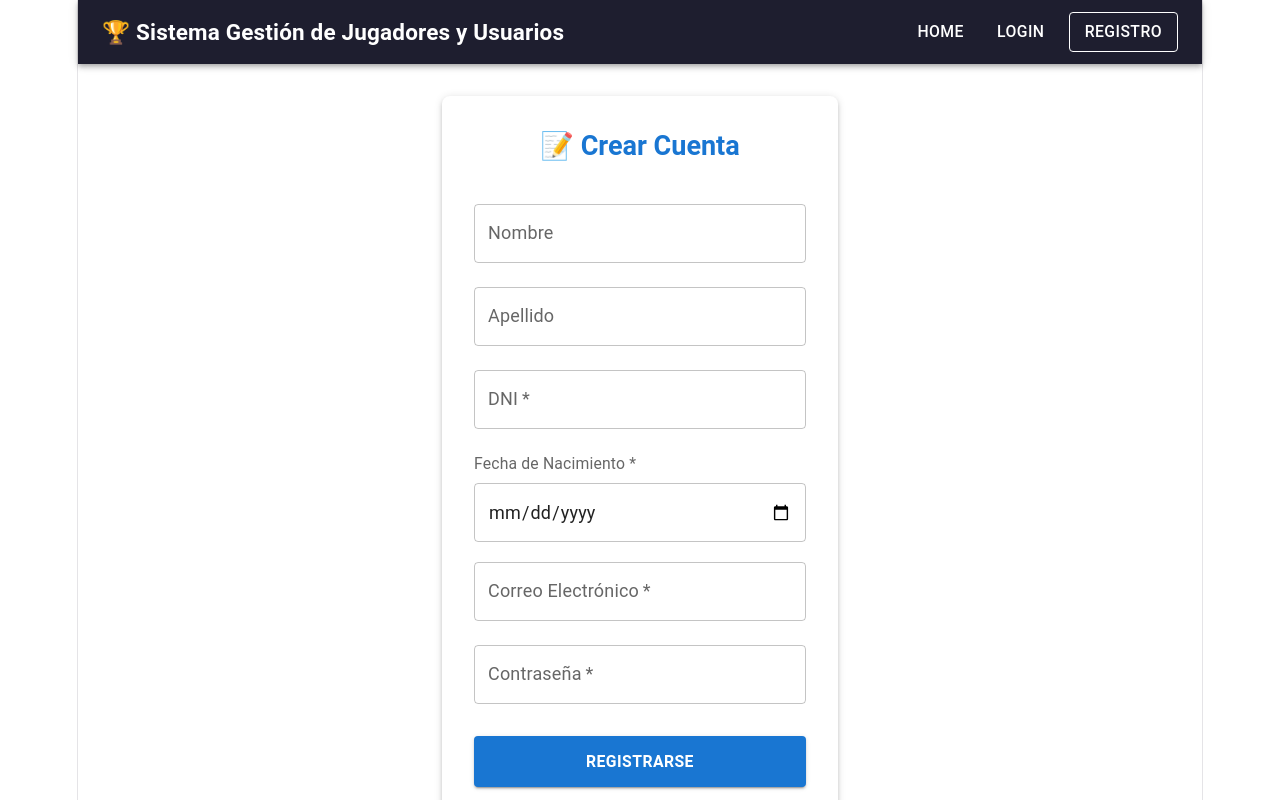
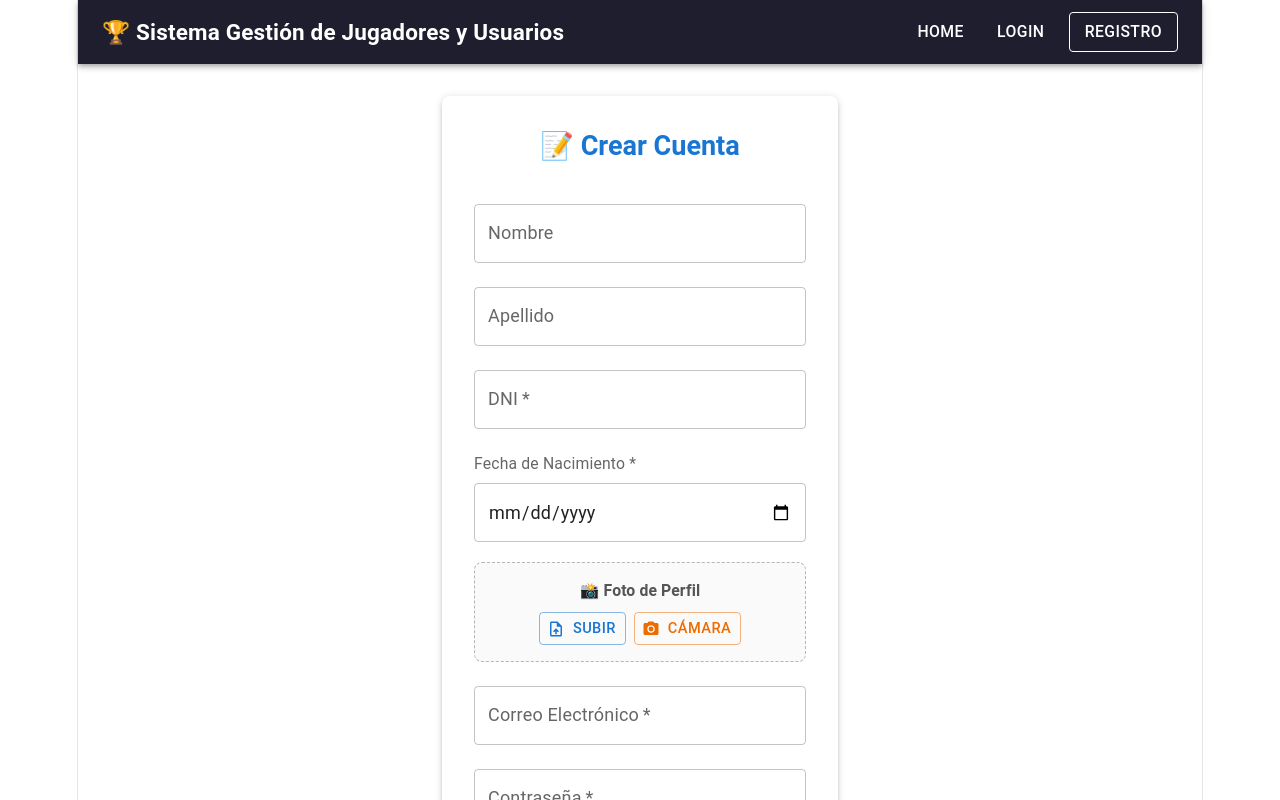
Before and after one commit to rubenledesma10/app-mundial, a React app in the folder frontend/: page /register in a window 1280 px wide. Shown: the top 800 px of the page. Built offline with nearby package versions, Linux system fonts and the light colour scheme; the HTML template or start-up script is replaced by a standard one.

Commit message:
add photo and upload photo register user and register admin

```diff
--- a/frontend/src/App.jsx
+++ b/frontend/src/App.jsx
@@ -6,7 +6,7 @@ import Login from './pages/Login';
 import Registro from './pages/Registro';
 import AdminDashboard from './pages/AdminDashboard';
 import AdminRegistro from './pages/AdminRegistro';
-import AdminEditarUsuario from './pages/AdminEditarUsuario'; // 🟢 1. IMPORTADO EL COMPONENTE DE EDICIÓN
+import AdminEditarUsuario from './pages/AdminEditarUsuario';
 
 const Home = () => (
   <div style={{ padding: '40px', textAlign: 'center' }}>
@@ -31,10 +31,10 @@ function App() {
           <Route element={<ProtectedRoute allowedRoles={['admin']} />}>
             <Route path="/admin" element={<AdminDashboard />} />
 
-            {/* 🟢 NUEVA RUTA PROTEGIDA PARA EL FORMULARIO DE ADMIN */}
+            {/* NUEVA RUTA PROTEGIDA PARA EL FORMULARIO DE ADMIN */}
             <Route path="/admin/nuevo-usuario" element={<AdminRegistro />} />
 
-            {/* 🟢 2. NUEVA RUTA DINÁMICA PROTEGIDA PARA EDITAR POR ID */}
+            {/* NUEVA RUTA DINÁMICA PROTEGIDA PARA EDITAR POR ID */}
             <Route path="/admin/editar-usuario/:id" element={<AdminEditarUsuario />} />
           </Route>
         </Routes>
--- a/frontend/src/components/Navbar.jsx
+++ b/frontend/src/components/Navbar.jsx
@@ -22,7 +22,7 @@ const Navbar = () => {
                     {/* Botón siempre visible */}
                     <Button color="inherit" component={Link} to="/">Home</Button>
 
-                    {/* 👤 CASO 1: NO LOGUEADO */}
+                    {/*  NO LOGUEADO */}
                     {!token && (
                         <>
                             <Button color="inherit" component={Link} to="/login">Login</Button>
@@ -30,7 +30,7 @@ const Navbar = () => {
                         </>
                     )}
 
-                    {/* 👑 CASO 2: LOGUEADO COMO ADMIN */}
+                    {/* LOGUEADO COMO ADMIN */}
                     {token && user?.rol === 'admin' && (
                         <>
                             <Button color="warning" variant="contained" component={Link} to="/admin" sx={{ fontWeight: 'bold' }}>
@@ -40,7 +40,7 @@ const Navbar = () => {
                         </>
                     )}
 
-                    {/* 🏃‍♂️ CASO 3: LOGUEADO COMO USER COMÚN */}
+                    {/* LOGUEADO COMO USER COMÚN */}
                     {token && user?.rol === 'user' && (
                         <>
                             <Button color="success" variant="contained" disabled sx={{ color: '#fff !important' }}>Estadísticas</Button>
--- a/frontend/src/pages/AdminEditarUsuario.jsx
+++ b/frontend/src/pages/AdminEditarUsuario.jsx
@@ -18,8 +18,8 @@ const AdminEditarUsuario = () => {
     const [formData, setFormData] = useState({
         first_name: '', last_name: '', dni: '', email: '', rol: '', birthdate: ''
     });
-    const [previewUrl, setPreviewUrl] = useState(''); // Para mostrar en pantalla
-    const [selectedFile, setSelectedFile] = useState(null); // Guardará el archivo BINARIO real
+    const [previewUrl, setPreviewUrl] = useState('');
+    const [selectedFile, setSelectedFile] = useState(null);
     const [loading, setLoading] = useState(false);
     const [error, setError] = useState('');
 
@@ -64,8 +64,8 @@ const AdminEditarUsuario = () => {
     const handleFileChange = (e) => {
         const file = e.target.files[0];
         if (file) {
-            setSelectedFile(file); // Guardamos el binario para mandarlo a Flask
-            setPreviewUrl(URL.createObjectURL(file)); // Generamos una URL temporal local para la vista previa
+            setSelectedFile(file);
+            setPreviewUrl(URL.createObjectURL(file));
         }
     };
 
@@ -81,23 +81,23 @@ const AdminEditarUsuario = () => {
         }
     };
 
-    // Captura de la cámara y conversión a archivo físico (Blob)
+
     const capturePhoto = () => {
         const video = videoRef.current;
         if (!video) return;
 
         const canvas = document.createElement('canvas');
-        canvas.width = 640; // Buena resolución total porque va al disco, no a la BD
+        canvas.width = 640;
         canvas.height = 480;
         const ctx = canvas.getContext('2d');
         ctx.drawImage(video, 0, 0, canvas.width, canvas.height);
 
-        // Convertimos el canvas a un Blob binario (como si fuera un archivo de la PC)
+
         canvas.toBlob((blob) => {
             if (blob) {
                 const fileFromCamera = new File([blob], "camera_capture.jpg", { type: "image/jpeg" });
-                setSelectedFile(fileFromCamera); // Guardamos el binario
-                setPreviewUrl(URL.createObjectURL(fileFromCamera)); // Vista previa temporal
+                setSelectedFile(fileFromCamera);
+                setPreviewUrl(URL.createObjectURL(fileFromCamera));
             }
         }, 'image/jpeg', 0.9);
 
@@ -106,7 +106,7 @@ const AdminEditarUsuario = () => {
         setUsingCamera(false);
     };
 
-    // Envío usando FormData (multipart/form-data)
+
     const handleSubmit = async (e) => {
         e.preventDefault();
         try {
@@ -129,7 +129,7 @@ const AdminEditarUsuario = () => {
             await axios.put(`http://localhost:5000/api/users/${id}`, formToSend, {
                 headers: {
                     Authorization: `Bearer ${token}`,
-                    'Content-Type': 'multipart/form-data' // 👈 Avisamos a Flask que viajan archivos binarios
+                    'Content-Type': 'multipart/form-data'
                 }
             });
 
--- a/frontend/src/pages/Login.jsx
+++ b/frontend/src/pages/Login.jsx
@@ -2,7 +2,7 @@ import { useState } from 'react';
 import { useNavigate } from 'react-router-dom';
 import axios from 'axios';
 import { useAuth } from '../hooks/useAuth';
-// 📦 Importamos los componentes estéticos de Material UI
+
 import {
   Container,
   Box,
@@ -40,7 +40,7 @@ const Login = () => {
 
             const { token, user } = response.data;
 
-            // Guardamos en el cerebro de la app
+
             login(token, user); //guardamos la informacion
 
             navigate('/admin', { replace: true }); //podemos acceder
--- a/frontend/src/pages/Registro.jsx
+++ b/frontend/src/pages/Registro.jsx
@@ -1,7 +1,7 @@
-import { useState } from 'react';
+import { useState, useRef } from 'react';
 import { useNavigate } from 'react-router-dom';
 import axios from 'axios';
-import { useAuth } from '../hooks/useAuth'; // 👈 Importamos por si necesitamos el token
+import { useAuth } from '../hooks/useAuth';
 import {
   Container,
   Box,
@@ -15,8 +15,10 @@ import {
   Select,
   MenuItem
 } from '@mui/material';
+import PhotoCameraIcon from '@mui/icons-material/PhotoCamera';
+import UploadFileIcon from '@mui/icons-material/UploadFile';
 
-const Registro = ({ isAdminView = false }) => { // 👈 Recibe si es vista de Admin o no
+const Registro = ({ isAdminView = false }) => {
     const { token } = useAuth();
     const [formData, setFormData] = useState({
         first_name: '',
@@ -25,15 +27,69 @@ const Registro = ({ isAdminView = false }) => { // 👈 Recibe si es vista de Ad
         email: '',
         password: '',
         birthdate: '',
-        rol: 'user' // 👈 Rol por defecto
+        rol: 'user'
     });
+
+    // Estados multimedia
+    const [previewUrl, setPreviewUrl] = useState('');
+    const [selectedFile, setSelectedFile] = useState(null);
+
     const [error, setError] = useState('');
     const [success, setSuccess] = useState('');
     const [loading, setLoading] = useState(false);
     const navigate = useNavigate();
 
+    const videoRef = useRef(null);
+    const [usingCamera, setUsingCamera] = useState(false);
+
     const handleChange = (e) => {
         setFormData({ ...formData, [e.target.name]: e.target.value });
+    };
+
+    // Selector de archivos de la PC
+    const handleFileChange = (e) => {
+        const file = e.target.files[0];
+        if (file) {
+            setSelectedFile(file);
+            setPreviewUrl(URL.createObjectURL(file));
+        }
+    };
+
+    // Encender webcam
+    const startCamera = async () => {
+        setUsingCamera(true);
+        try {
+            const stream = await navigator.mediaDevices.getUserMedia({ video: true });
+            if (videoRef.current) videoRef.current.srcObject = stream;
+        } catch (err) {
+            console.error(err);
+            alert("No se pudo acceder a la cámara.");
+            setUsingCamera(false);
+        }
+    };
+
+    // Capturar foto y pasarla a binario físico (Blob)
+    const capturePhoto = () => {
+        const video = videoRef.current;
+        if (!video) return;
+
+        const canvas = document.createElement('canvas');
+        canvas.width = 640;
+        canvas.height = 480;
+        const ctx = canvas.getContext('2d');
+        ctx.drawImage(video, 0, 0, canvas.width, canvas.height);
+
+        canvas.toBlob((blob) => {
+            if (blob) {
+                const fileFromCamera = new File([blob], "camera_register.jpg", { type: "image/jpeg" });
+                setSelectedFile(fileFromCamera);
+                setPreviewUrl(URL.createObjectURL(fileFromCamera));
+            }
+        }, 'image/jpeg', 0.9);
+
+        const stream = video.srcObject;
+        if (stream) stream.getTracks().forEach(track => track.stop());
+        setUsingCamera(false);
     };
 
     const handleSubmit = async (e) => {
@@ -49,21 +105,50 @@ const Registro = ({ isAdminView = false }) => { // 👈 Recibe si es vista de Ad
         try {
             setLoading(true);
 
-            // Si es vista de admin, le mandamos el Token en la cabecera por seguridad
-            const config = isAdminView && token ? { headers: { Authorization: `Bearer ${token}` } } : {};
+            // Construimos FormData para soportar la foto física
+            const formToSend = new FormData();
+            formToSend.append('first_name', formData.first_name);
+            formToSend.append('last_name', formData.last_name);
+            formToSend.append('dni', formData.dni);
+            formToSend.append('email', formData.email);
+            formToSend.append('password', formData.password);
+            formToSend.append('birthdate', formData.birthdate);
+            formToSend.append('rol', formData.rol);
 
-            await axios.post('http://localhost:5000/api/auth/register', formData, config);
+            if (selectedFile) {
+                formToSend.append('photo', selectedFile);
+            }
+
+            //  CLAVE: Si es admin usa el CRUD (/api/users/), si es público usa auth (/api/auth/register)
+            const endpoint = isAdminView
+                ? 'http://localhost:5000/api/users/'
+                : 'http://localhost:5000/api/auth/register';
+
+            const config = {
+                headers: {
+                    'Content-Type': 'multipart/form-data'
+                }
+            };
+
+            if (isAdminView && token) {
+                config.headers.Authorization = `Bearer ${token}`;
+            }
+
+            await axios.post(endpoint, formToSend, config);
 
             setSuccess(isAdminView ? '¡Usuario creado con éxito por el Administrador!' : '¡Registro exitoso! Redirigiendo...');
 
             if (!isAdminView) {
                 setTimeout(() => navigate('/login'), 2000);
             } else {
-                // Si es admin, limpiamos el formulario para que pueda crear otro seguido
+                // Reset del formulario si es administrador
                 setFormData({ first_name: '', last_name: '', dni: '', email: '', password: '', birthdate: '', rol: 'user' });
+                setPreviewUrl('');
+                setSelectedFile(null);
             }
         } catch (err) {
             setError(err.response?.data?.message || 'Error al procesar el registro');
+            console.error(err);
         } finally {
             setLoading(false);
         }
@@ -71,7 +156,7 @@ const Registro = ({ isAdminView = false }) => { // 👈 Recibe si es vista de Ad
 
     return (
         <Container maxWidth="xs">
-            <Box sx={{ marginTop: isAdminView ? 2 : 4, display: 'flex', flexDirection: 'column', alignItems: 'center', padding: 4, boxShadow: isAdminView ? 0 : 3, borderRadius: 2, backgroundColor: '#fff' }}>
+            <Box sx={{ marginTop: isAdminView ? 2 : 4, display: 'flex', flexDirection: 'column', alignItems: 'center', padding: isAdminView ? 0 : 4, boxShadow: isAdminView ? 0 : 3, borderRadius: 2, backgroundColor: '#fff' }}>
                 <Typography component="h1" variant="h5" sx={{ color: '#1976d2', mb: 2, fontWeight: 'bold' }}>
                     {isAdminView ? '👥 Registrar Nuevo Usuario (Admin)' : '📝 Crear Cuenta'}
                 </Typography>
@@ -89,7 +174,23 @@ const Registro = ({ isAdminView = false }) => { // 👈 Recibe si es vista de Ad
                     </Typography>
                     <TextField margin="dense" required fullWidth type="date" name="birthdate" value={formData.birthdate} onChange={handleChange} />
 
-                    {/* 👑 DESPLEGABLE EXCLUSIVO DE ADMINISTRADOR */}
+                    {/*  MÓDULO MULTIMEDIA INTEGRADO */}
+                    <Box sx={{ border: '1px dashed #b5b5b5', p: 2, borderRadius: 2, textAlign: 'center', mt: 2, mb: 1, backgroundColor: '#fafafa' }}>
+                        <Typography variant="subtitle2" sx={{ mb: 1, fontWeight: 'bold', color: '#555' }}>📸 Foto de Perfil</Typography>
+                        {previewUrl && !usingCamera && <Box component="img" src={previewUrl} sx={{ width: 110, height: 110, borderRadius: '50%', objectFit: 'cover', mb: 1, border: '3px solid #1976d2' }} />}
+                        {usingCamera && (
+                            <Box sx={{ display: 'flex', flexDirection: 'column', alignItems: 'center', mb: 1 }}>
+                                <video ref={videoRef} autoPlay playsInline style={{ width: '100%', maxWidth: 240, borderRadius: 8, transform: 'scaleX(-1)', border: '2px solid #ccc' }} />
+                                <Button variant="contained" color="secondary" size="small" startIcon={<PhotoCameraIcon />} onClick={capturePhoto} sx={{ mt: 1, fontWeight: 'bold' }}>Tomar Foto</Button>
+                            </Box>
+                        )}
+                        <Box sx={{ display: 'flex', justifyContent: 'center', gap: 1 }}>
+                            <Button component="label" variant="outlined" size="small" startIcon={<UploadFileIcon />}>Subir<input type="file" accept="image/*" hidden onChange={handleFileChange} /></Button>
+                            {!usingCamera && <Button variant="outlined" size="small" startIcon={<PhotoCameraIcon />} color="warning" onClick={startCamera}>Cámara</Button>}
+                        </Box>
+                    </Box>
+
+                    {/* DESPLEGABLE EXCLUSIVO DE ADMINISTRADOR */}
                     {isAdminView && (
                         <FormControl fullWidth margin="normal" required>
                             <InputLabel id="rol-select-label">Rol del Usuario</InputLabel>
```
Also changed, not shown: frontend/src/pages/AdminDashboard.jsx (+8 -11 lines).
